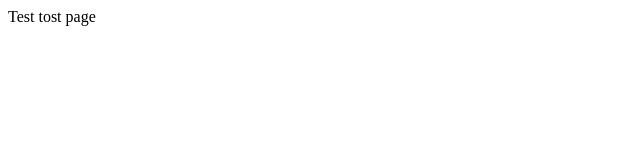
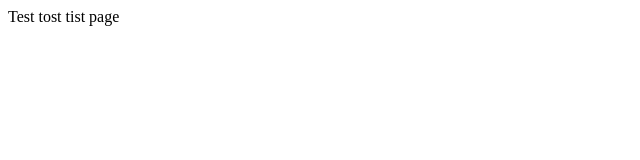
Before and after one commit to Alfredo-Giani/Alfredo-Giani.github.io, a plain HTML site: page index.html in a window 1280 px wide. Shown: the full height of the page, 0-640 px from the left. Drawn offline with Linux system fonts and the light colour scheme.

Commit message:
blahblah

```diff
--- a/index.html
+++ b/index.html
@@ -10,6 +10,6 @@
 	<META NAME="CHANGED" CONTENT="20250304;12355185">
 </HEAD>
 <BODY LANG="en-GB" DIR="LTR">
-<P>Test tost page</P>
+<P>Test tost tist page</P>
 </BODY>
 </HTML>
```
